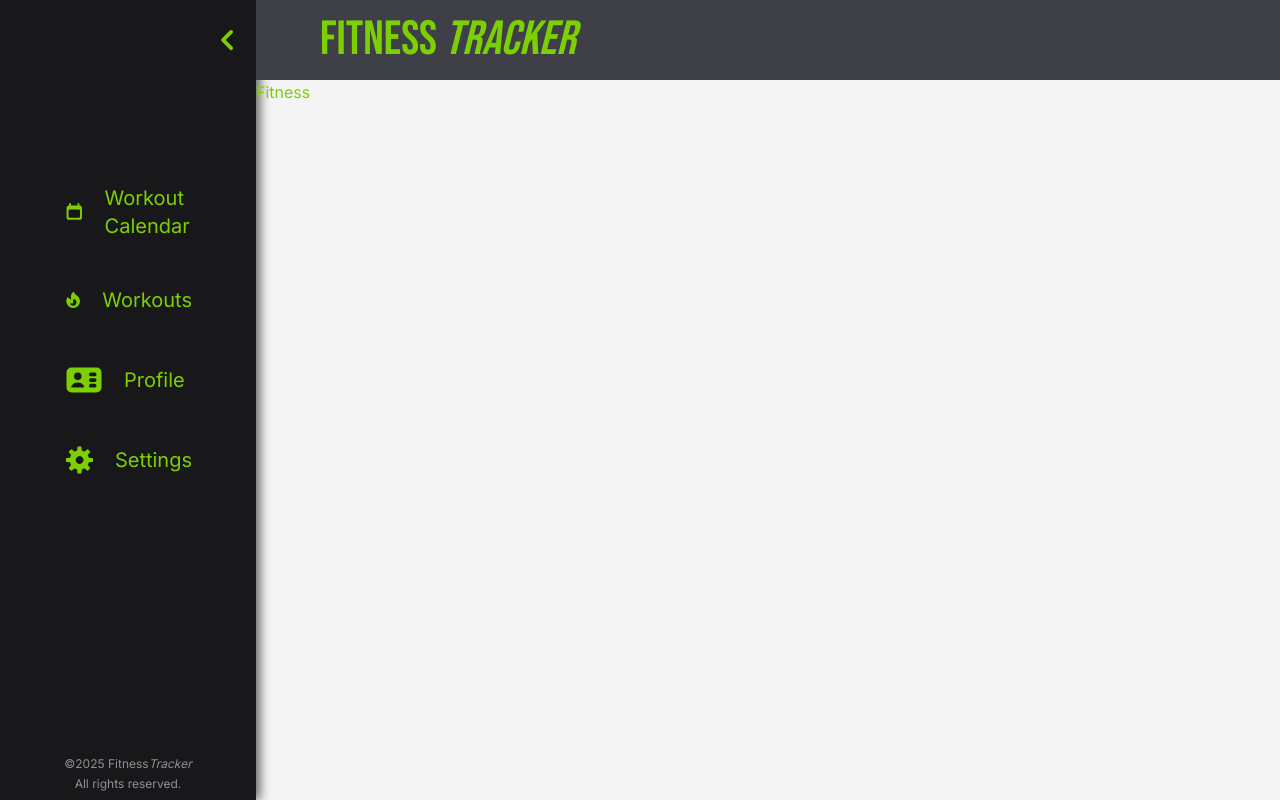
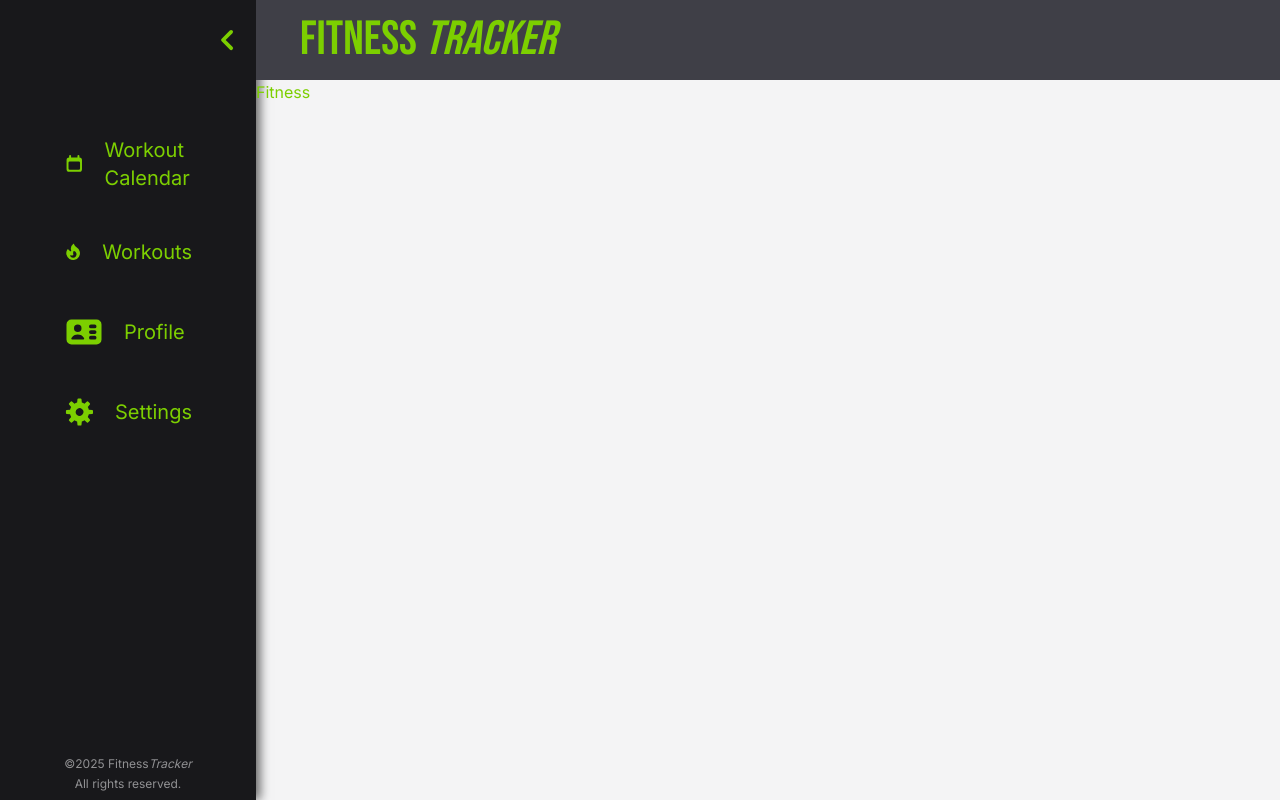
Before and after one commit to DanielG808/fitness-tracker, a Next.js app: page / in a window 1280 px wide. Built offline with nearby package versions, Linux system fonts and the light colour scheme.

Commit message:
adjusted layout of nav-link-list

```diff
--- a/src/components/header.tsx
+++ b/src/components/header.tsx
@@ -5,7 +5,7 @@ export default function Header() {
   return (
     <header className="bg-foreground-light flex justify-start items-center h-20 pl-5 space-x-6">
       <HamburgerButton />
-      <Logo testId="nav-panel-logo" className="ml-5 " />
+      <Logo testId="nav-panel-logo" />
     </header>
   );
 }
--- a/src/components/menu-button.tsx
+++ b/src/components/menu-button.tsx
@@ -7,6 +7,7 @@ type MenuButtonProps = {
 
 export default function MenuButton({ open, setOpen }: MenuButtonProps) {
   return (
+    <div className="flex items-center justify-end h-20 pr-2">
       <button
         data-testid="menu-button"
         className="cursor-pointer"
@@ -14,5 +15,6 @@ export default function MenuButton({ open, setOpen }: MenuButtonProps) {
       >
         <ChevronLeftIcon className="w-10 h-10" />
       </button>
+    </div>
   );
 }
--- a/src/components/navigation-panel.tsx
+++ b/src/components/navigation-panel.tsx
@@ -17,12 +17,8 @@ export default function NavigationPanel() {
           : "w-0 min-w-0 p-0"
       }`}
     >
-      <div className="flex items-center justify-end h-20 pr-2">
-        <MenuButton open={open} setOpen={setOpen} />
-      </div>
-      <div className="my-12">
-        <NavLinkList />
-      </div>
+      <MenuButton open={open} setOpen={setOpen} />
+      <NavLinkList />
       <Footer />
     </aside>
   );
```
Lines whose indentation alone changed are shown as unchanged.
